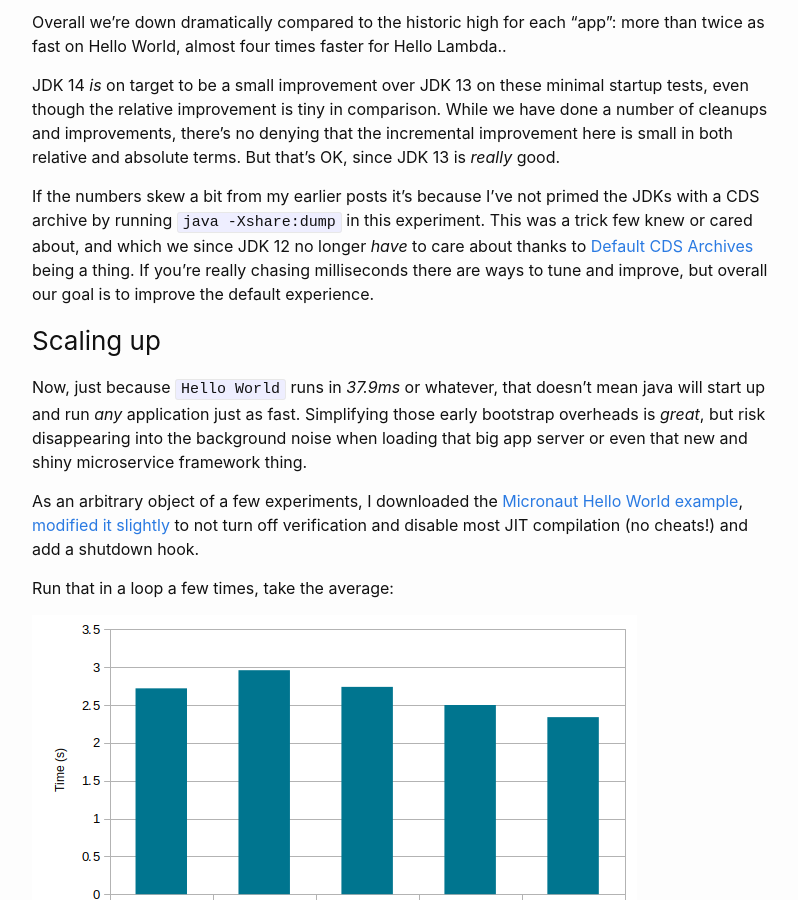
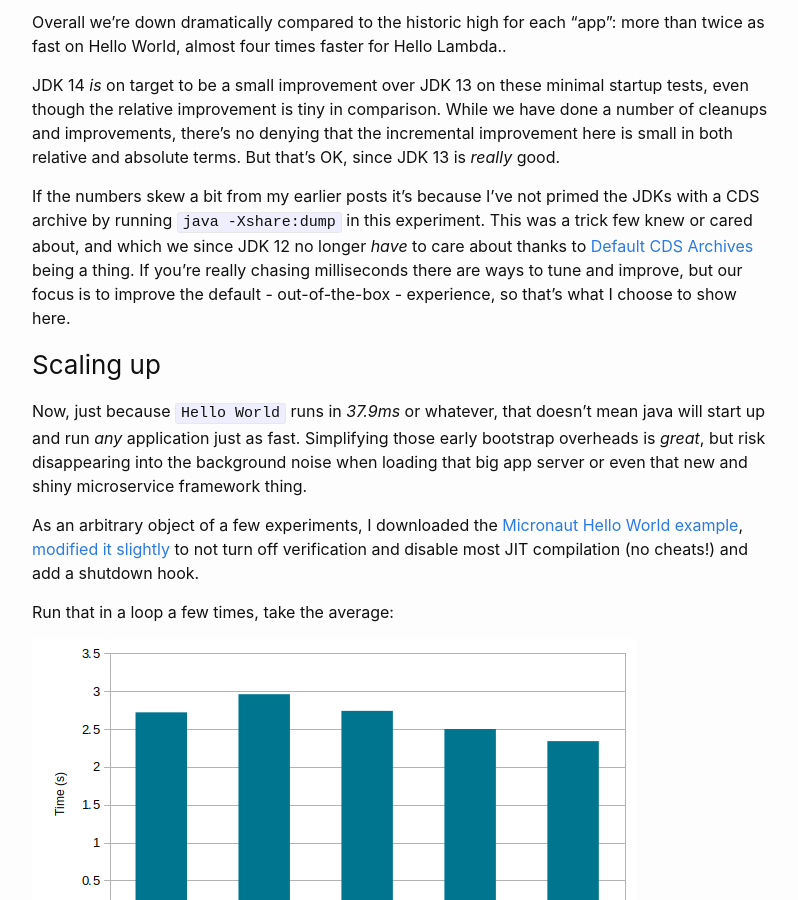
Before and after one commit to cl4es/cl4es.github.io, a Jekyll site: the page built from _posts/2019-11-20-OpenJDK-Startup-Update.md, in a window 1280 px wide and 900 px high, scrolled down 923 px. Shown: the whole window, without its empty margins (238-1036 px from the left). Built offline with Jekyll 4.4.1, drawn with Linux system fonts in a browser that asks for light colours; comment, search, counter and statistics services are not loaded.

Commit message:
startup update

```diff
--- a/_posts/2019-11-20-OpenJDK-Startup-Update.md
+++ b/_posts/2019-11-20-OpenJDK-Startup-Update.md
@@ -24,7 +24,7 @@ Overall we're down dramatically compared to the historic high for each "app": mo
 
 JDK 14 *is* on target to be a small improvement over JDK 13 on these minimal startup tests, even though the relative improvement is tiny in comparison. While we have done a number of cleanups and improvements, there's no denying that the incremental improvement here is small in both relative and absolute terms. But that's OK, since JDK 13 is _really_ good.
 
-If the numbers skew a bit from my earlier posts it's because I've not primed the JDKs with a CDS archive by running `java -Xshare:dump` in this experiment. This was a trick few knew or cared about, and which we since JDK 12 no longer _have_ to care about thanks to [Default CDS Archives](https://openjdk.java.net/jeps/341) being a thing. If you're really chasing milliseconds there are ways to tune and improve, but overall our goal is to improve the default experience.
+If the numbers skew a bit from my earlier posts it's because I've not primed the JDKs with a CDS archive by running `java -Xshare:dump` in this experiment. This was a trick few knew or cared about, and which we since JDK 12 no longer _have_ to care about thanks to [Default CDS Archives](https://openjdk.java.net/jeps/341) being a thing. If you're really chasing milliseconds there are ways to tune and improve, but our focus is to improve the default - out-of-the-box - experience, so that's what I choose to show here.
 
 ### Scaling up
 
```
